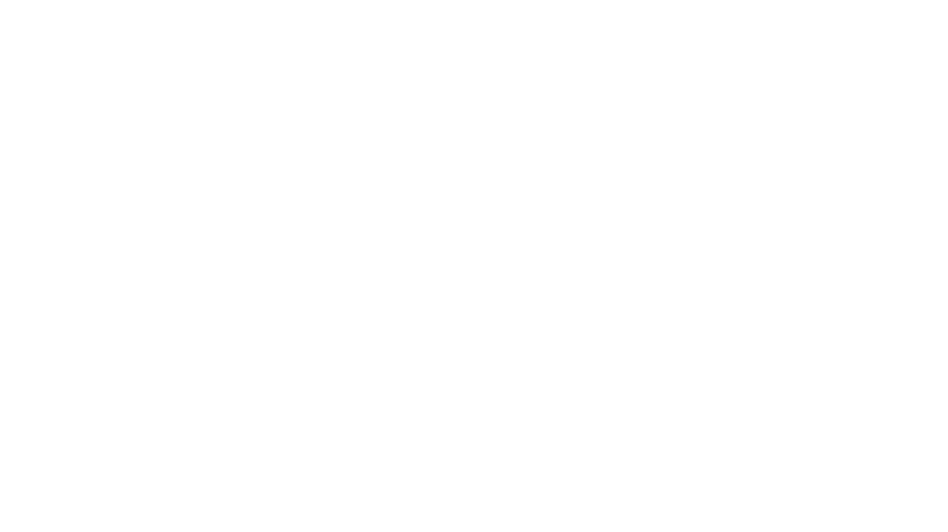
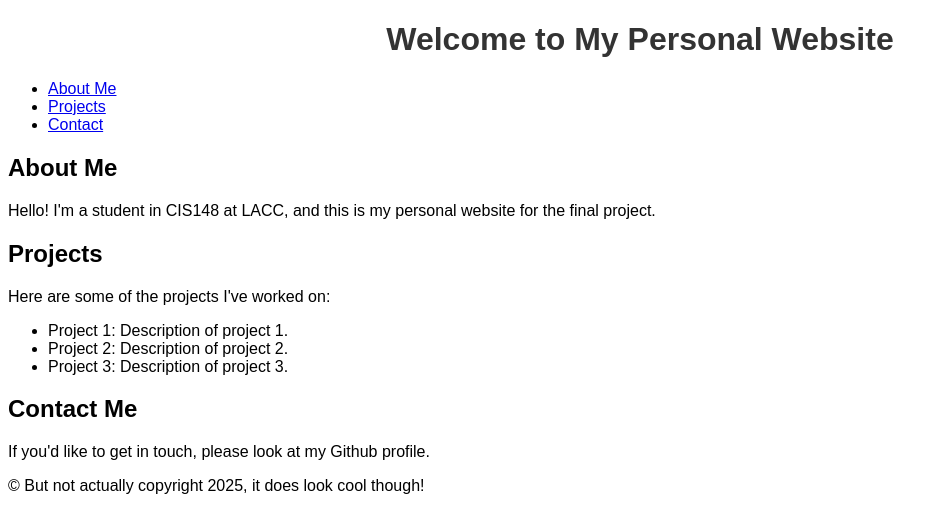
Before and after one commit to TheGhostyBear/cis148final_personalsite, a plain HTML site: page index.html in a window 1280 px wide. Shown: the whole page, without its empty margins (0-948 px from the left). Drawn offline with Linux system fonts and the light colour scheme.

Commit message:
Some initial poking at the site.

```diff
--- a/index.html
+++ b/index.html
@@ -2,9 +2,46 @@
 <html>
 <head>
     <meta charset="UTF-8" />
-    <title>title</title>
+    <title>Personal Website for CIS148 Final</title>
+    <meta name="viewport" content="width=device-width, initial-scale=1.0" />
+    <link rel="stylesheet" href="styles/main.css" />
+    <link rel="icon" href="">
 </head>
+
 <body>
 
+    <header>
+        <h1>Welcome to My Personal Website</h1>
+        <nav>
+            <ul>
+                <li><a href="#about">About Me</a></li>
+                <li><a href="#projects">Projects</a></li>
+                <li><a href="#contact">Contact</a></li>
+            </ul>
+        </nav>
+    </header>
+
+    <main>
+        <section id="about">
+            <h2>About Me</h2>
+            <p>Hello! I'm a student in CIS148 at LACC, and this is my personal website for the final project.</p>
+        </section>
+
+        <section id="projects">
+            <h2>Projects</h2>
+            <p>Here are some of the projects I've worked on:</p>
+            <ul>
+                <li>Project 1: Description of project 1.</li>
+                <li>Project 2: Description of project 2.</li>
+                <li>Project 3: Description of project 3.</li>
+            </ul>
+        </section>
+
+        <section id="contact">
+            <h2>Contact Me</h2>
+            <p>If you'd like to get in touch, please look at my Github profile.</p>
+            <footer>
+                <p> &copy; But not actually copyright 2025, it does look cool though!</p>
+            </footer>
 </body>
 </html>
--- /dev/null
+++ b/styles/main.css
@@ -0,0 +1,7 @@
+body{
+    font-family: Arial, Helvetica, sans-serif;
+}
+h1 {
+    color: #333;
+    text-align: center;
+}
```
Also changed, not shown: 1 other file.
